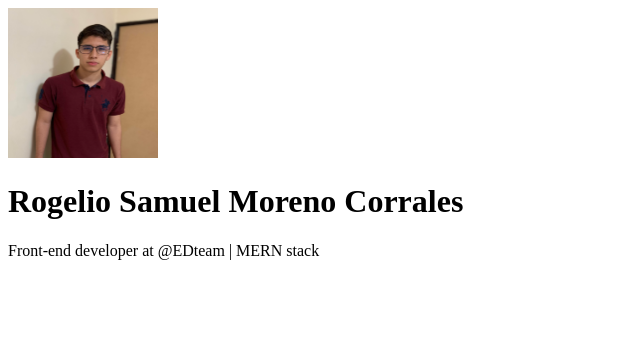
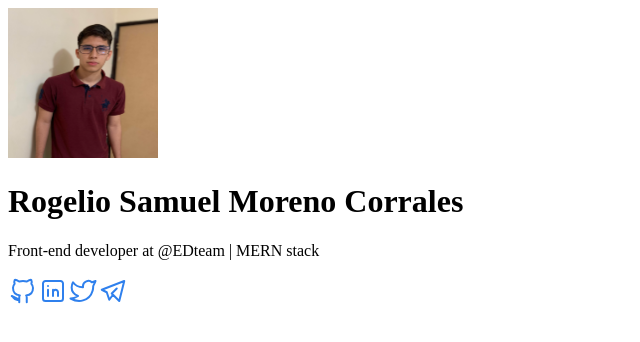
Before and after one commit to sam-621/rogeliosamuel.com, a Next.js app: page / in a window 1280 px wide. Shown: the top 342 px of the page, without its empty margins (0-640 px from the left). Built offline with nearby package versions, Linux system fonts and the light colour scheme.

Commit message:
links added

```diff
--- a/components/containers/Header.tsx
+++ b/components/containers/Header.tsx
@@ -1,4 +1,5 @@
 import Me from '../atoms/Me'
+import SocialIcons from '../molecules/SocialIcons'
 
 const Header = () => {
   return (
@@ -6,6 +7,7 @@ const Header = () => {
       <Me />
       <h1 className="text-center text-white mt-5">Rogelio Samuel Moreno Corrales</h1>
       <p className="text-center text-subtitle mt-1">Front-end developer at @EDteam | MERN stack</p>
+      <SocialIcons />
     </header>
   )
 }
--- /dev/null
+++ b/components/molecules/SocialIcons.tsx
@@ -0,0 +1,24 @@
+const SocialIcons = () => {
+  return (
+    <div className="flex justify-center gap-x-8 mt-5">
+      <a target="_blank" rel="noreferrer" href="https://github.com/rogeliosamuel621">
+        <img src="/icons/github.svg" alt="github" />
+      </a>
+      <a
+        target="_blank"
+        rel="noreferrer"
+        href="https://linkedin.com/in/rogelio-samuel-moreno-corrales/"
+      >
+        <img src="/icons/linkedin.svg" alt="linkedin" />
+      </a>
+      <a target="_blank" rel="noreferrer" href="https://twitter.com/rogeliosamuel21">
+        <img src="/icons/twitter.svg" alt="twitter" />
+      </a>
+      <a target="_blank" rel="noreferrer" href="https://t.me/rogeliosamuel621">
+        <img src="/icons/telegram.svg" alt="telegram" />
+      </a>
+    </div>
+  )
+}
+
+export default SocialIcons
```
